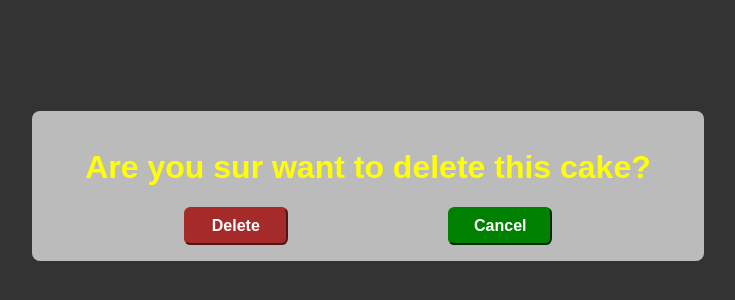
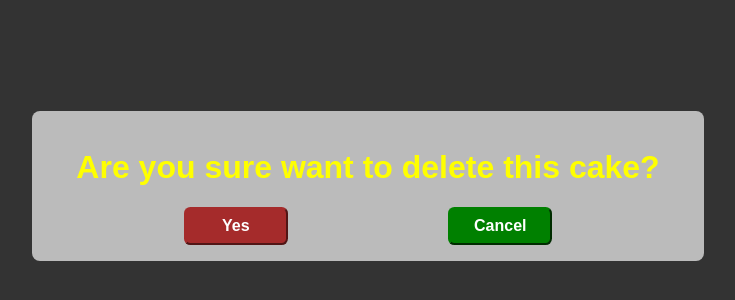
Before and after one commit to DwinaTech/cakesApp, a React (Create React App) app: page /cakes/delete/1 in a window 1280 px wide. Shown: the part 214-514 px from the top of the page, without its empty margins (272-1007 px from the left). Built offline with nearby package versions, Linux system fonts and the light colour scheme; no server answers.

Commit message:
correct spelling

```diff
--- a/src/Components /Cakes/DeleteCake.js
+++ b/src/Components /Cakes/DeleteCake.js
@@ -48,9 +48,9 @@ class DeleteCake extends Component {
         return (
             <div className="delete">
                 <div className="content">
-                    <h1>Are you sur want to delete this cake?</h1>
+                    <h1>Are you sure want to delete this cake?</h1>
                     <div className="buttons">
-                        <button className="deleteButton" onClick={ this.handleDelete } type="submit">Delete</button>
+                        <button className="deleteButton" onClick={ this.handleDelete } type="submit">Yes</button>
                         {
                             this.state.cakeId ?
                             <Link to="/"><button className="cancelButton" type="text">Cancel</button></Link>
```
